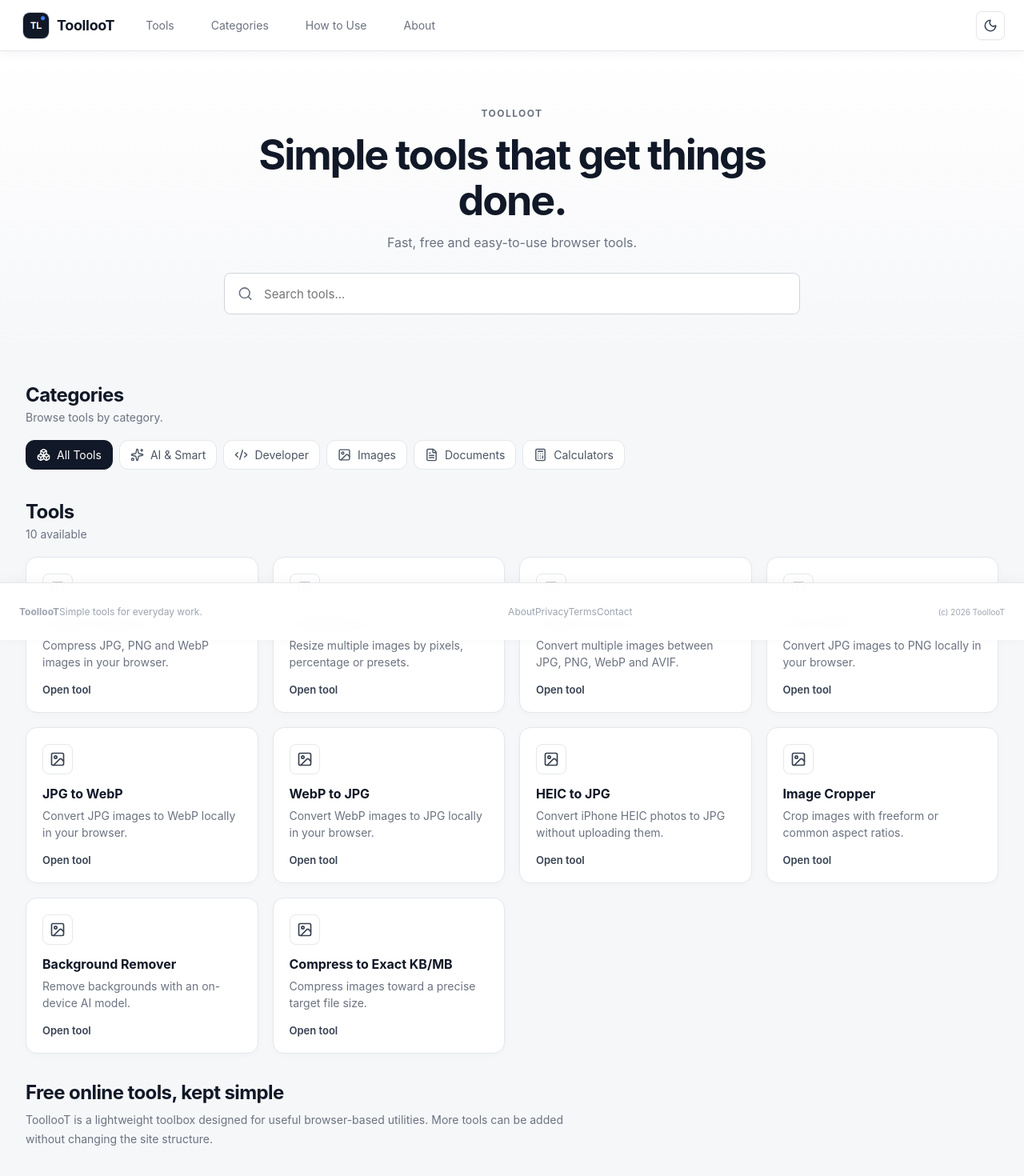
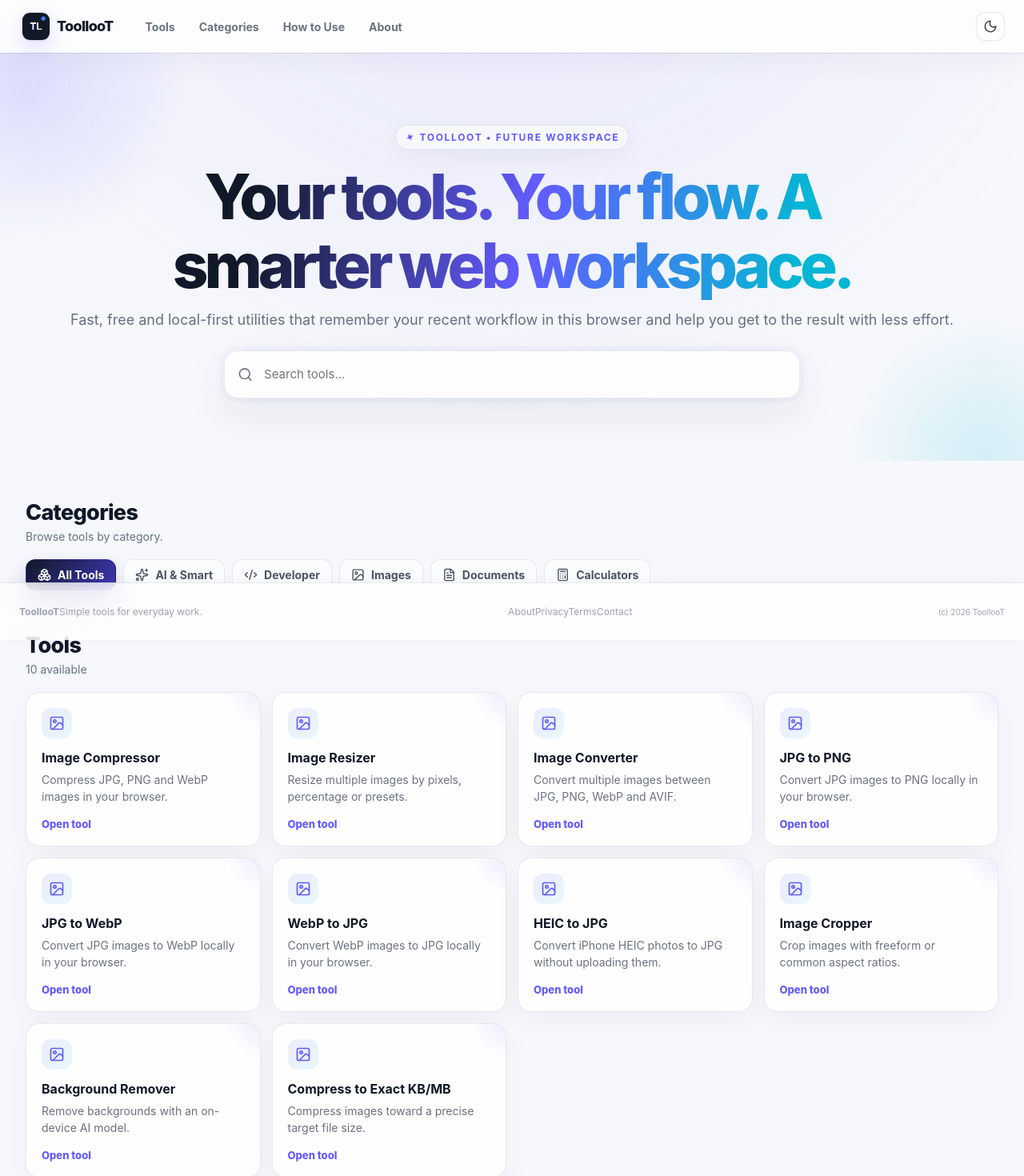
Before and after one commit to wpguidexpro-hub/toolloot, a React (Vite) app: page / in a window 1280 px wide. Shown: the top 1470 px of the page at 80% size. Built offline with nearby package versions, Linux system fonts and the light colour scheme.

Commit message:
feat: rebuild ToollooT future AI workspace UI

```diff
--- /dev/null
+++ b/src/future-ui.css
@@ -0,0 +1,26 @@
+/* ToollooT Future UI — futuristic AI utility workspace */
+:root{--future-bg:#f6f8fc;--future-card:rgba(255,255,255,.82);--future-line:rgba(15,23,42,.09);--future-text:#101828;--future-muted:#667085;--future-accent:#635bff;--future-cyan:#06b6d4;--future-glow:rgba(99,91,255,.22)}
+.app{background:radial-gradient(circle at 50% -20%,rgba(99,91,255,.12),transparent 38%),var(--future-bg)!important;color:var(--future-text)}
+.header{height:66px!important;border:0!important;background:rgba(255,255,255,.72)!important;backdrop-filter:blur(22px)!important;box-shadow:0 1px 0 var(--future-line),0 10px 35px rgba(15,23,42,.04)!important}
+.brand{font-weight:850;letter-spacing:-.04em}.brandIcon{border:0!important;box-shadow:0 0 0 1px var(--future-line),0 8px 24px var(--future-glow)}
+.nav{gap:6px!important}.nav a{padding:9px 12px;border-radius:10px;font-weight:650;transition:.2s}.nav a:hover{background:rgba(99,91,255,.08)!important;color:var(--future-accent)!important}
+.headerActions{gap:7px}.iconButton,.installButton{border-color:var(--future-line)!important;background:rgba(255,255,255,.62)!important;border-radius:11px!important;transition:.2s}.iconButton:hover,.installButton:hover{transform:translateY(-1px);box-shadow:0 8px 22px rgba(15,23,42,.08)}
+.hero{position:relative;overflow:hidden;border:0!important;background:transparent!important}.hero:before,.hero:after{content:"";position:absolute;border-radius:50%;filter:blur(2px);pointer-events:none}.hero:before{width:420px;height:420px;left:-180px;top:-170px;background:radial-gradient(circle,rgba(99,91,255,.16),transparent 68%)}.hero:after{width:360px;height:360px;right:-130px;bottom:-170px;background:radial-gradient(circle,rgba(6,182,212,.14),transparent 68%)}
+.heroInner{padding:92px 24px 78px!important;position:relative;z-index:1}.eyebrow{display:inline-flex;align-items:center;gap:7px;padding:7px 11px;border:1px solid var(--future-line);border-radius:999px;background:rgba(255,255,255,.55);box-shadow:0 8px 30px rgba(15,23,42,.05);color:var(--future-accent);letter-spacing:.14em}
+.eyebrow:before{content:"✦";animation:futureSpin 4s linear infinite}.hero h1{font-size:clamp(42px,7vw,78px)!important;max-width:920px!important;font-weight:850;letter-spacing:-.065em!important;background:linear-gradient(100deg,#111827 15%,#635bff 52%,#06b6d4 88%);-webkit-background-clip:text;background-clip:text;color:transparent}.hero p{font-size:18px!important;color:var(--future-muted)!important}
+.searchBox{height:60px!important;width:min(720px,100%)!important;border:1px solid var(--future-line)!important;border-radius:17px!important;background:rgba(255,255,255,.78)!important;box-shadow:0 18px 55px rgba(15,23,42,.08),0 0 0 5px rgba(99,91,255,.035);transition:.2s}.searchBox:focus-within{border-color:rgba(99,91,255,.42)!important;box-shadow:0 18px 55px rgba(15,23,42,.11),0 0 0 6px rgba(99,91,255,.08)}
+.section{padding-top:48px!important}.sectionHead h2,.about h2{font-size:27px!important;font-weight:800}.sectionHead p{color:var(--future-muted)}
+.categoryRow{gap:9px}.category{border-color:var(--future-line)!important;background:rgba(255,255,255,.6)!important;border-radius:12px!important;padding:10px 14px!important;font-weight:700;transition:.2s}.category:hover{transform:translateY(-1px);box-shadow:0 8px 22px rgba(15,23,42,.06)}.category.active{background:linear-gradient(135deg,#111827,#4038b8)!important;border-color:transparent!important;box-shadow:0 10px 25px rgba(63,56,180,.2)}
+.toolGrid{grid-template-columns:repeat(4,minmax(0,1fr))!important;gap:14px}.toolCard{position:relative;overflow:hidden;border:1px solid var(--future-line)!important;border-radius:17px!important;padding:19px!important;background:var(--future-card)!important;backdrop-filter:blur(15px);box-shadow:0 10px 35px rgba(15,23,42,.045);transition:transform .2s,box-shadow .2s,border-color .2s}.toolCard:after{content:"";position:absolute;width:110px;height:110px;right:-65px;top:-65px;border-radius:50%;background:radial-gradient(circle,rgba(99,91,255,.14),transparent 70%);transition:.25s}.toolCard:hover{transform:translateY(-4px);border-color:rgba(99,91,255,.3)!important;box-shadow:0 18px 45px rgba(15,23,42,.10)}.toolCard:hover:after{transform:scale(1.5)}
+.toolIcon{border:0!important;background:linear-gradient(135deg,rgba(99,91,255,.11),rgba(6,182,212,.09));color:var(--future-accent)!important;border-radius:12px!important}.toolLink{color:var(--future-accent)!important;font-weight:800}
+.toolPage{background:transparent!important}.toolPageInner{padding-top:28px!important}.backLink{color:var(--future-muted)!important}.toolTitle{align-items:center}.toolTitle h1{font-weight:850;letter-spacing:-.045em}.toolTitle p{color:var(--future-muted)}
+.staticPage{background:transparent!important}.pageIcon{border:0!important;background:linear-gradient(135deg,rgba(99,91,255,.12),rgba(6,182,212,.10));box-shadow:0 10px 30px rgba(15,23,42,.06)}.pageContent{max-width:1050px!important}.pageCards{grid-template-columns:repeat(3,minmax(0,1fr))!important}.infoCard,.guideSection,.guideSteps>div{border-color:var(--future-line)!important;border-radius:17px!important;background:var(--future-card)!important;box-shadow:0 10px 30px rgba(15,23,42,.04);transition:.2s}.infoCard:hover{transform:translateY(-3px);box-shadow:0 15px 35px rgba(15,23,42,.08);border-color:rgba(99,91,255,.24)!important}.infoCard svg{color:var(--future-accent)}
+footer{border:0!important;background:rgba(255,255,255,.72)!important;backdrop-filter:blur(18px)!important}.footerInner{border-top:1px solid var(--future-line)}
+/* AI status language */
+.aiCompressorControls,.compressWorkspace,.sourcePicker,.imageToolShell{border-color:var(--future-line)!important}.compressWorkspace{box-shadow:0 18px 60px rgba(15,23,42,.08)!important;border-radius:18px!important}.sourcePicker{border-radius:18px!important;background:rgba(255,255,255,.72)!important;box-shadow:0 15px 45px rgba(15,23,42,.06)}
+.primaryButton,.downloadButton{background:linear-gradient(135deg,#111827,#4f46e5)!important;border:0!important;box-shadow:0 10px 25px rgba(79,70,229,.2);transition:.2s}.primaryButton:hover,.downloadButton:hover{transform:translateY(-2px);box-shadow:0 15px 32px rgba(79,70,229,.27)}
+@keyframes futureSpin{to{transform:rotate(360deg)}}
+@media(max-width:900px){.toolGrid{grid-template-columns:repeat(2,minmax(0,1fr))!important}.pageCards{grid-template-columns:repeat(2,minmax(0,1fr))!important}}
+@media(max-width:760px){.header{height:58px!important}.heroInner{padding:64px 16px 54px!important}.hero h1{font-size:42px!important}.hero p{font-size:15px!important}.searchBox{height:54px!important}.section{padding-top:34px!important}.toolGrid,.pageCards{grid-template-columns:1fr!important}.toolCard{padding:16px!important}.mobileBottomNav{background:rgba(255,255,255,.9)!important;backdrop-filter:blur(20px)!important;border-color:var(--future-line)!important}.mobileBottomNav a{font-weight:750}}
+.dark{--future-bg:#070a12;--future-card:rgba(17,22,34,.78);--future-line:rgba(255,255,255,.10);--future-text:#f4f7fb;--future-muted:#98a2b3;--future-accent:#9b8cff}.dark .hero h1{background:linear-gradient(100deg,#fff 10%,#a99dff 55%,#67e8f9 90%);-webkit-background-clip:text;background-clip:text;color:transparent}.dark .header,.dark footer{background:rgba(7,10,18,.72)!important}.dark .iconButton,.dark .installButton,.dark .searchBox,.dark .category{background:rgba(17,22,34,.72)!important}.dark .toolCard,.dark .infoCard,.dark .guideSection,.dark .guideSteps>div,.dark .sourcePicker{background:rgba(17,22,34,.78)!important}.dark .nav a:hover{background:rgba(155,140,255,.10)!important;color:#c5bbff!important}
+@media(prefers-reduced-motion:reduce){*,*:before,*:after{animation:none!important;transition:none!important}}
--- a/src/main.jsx
+++ b/src/main.jsx
@@ -13,6 +13,7 @@ import "./styles.css";
 import "./styles.mobile-shell.css";
 import "./generation.css";
 import "./ai-minimal.css";
+import "./future-ui.css";
 import "./components/CompressorGuide.css";
 import { imageToolMeta, ImageBatchTool, ExactSizeCompressor, ImageToolGuide } from "./imageTools.jsx";
 import { ChooseImage } from "./components/ChooseImage.jsx";
@@ -141,8 +142,8 @@ function Home() {
   return <Layout><Seo title="ToollooT - Free Online Tools" description="ToollooT provides simple, fast and free online tools for images, documents, developers and everyday work."/>
     <main>
       <section className="hero"><div className="container heroInner">
-        <div className="eyebrow">TOOLLOOT</div><h1>Simple tools that get things done.</h1>
-        <p>Fast, free and easy-to-use browser tools.</p>
+        <div className="eyebrow">TOOLLOOT • FUTURE WORKSPACE</div><h1>Your tools. Your flow. A smarter web workspace.</h1>
+        <p>Fast, free and local-first utilities that remember your recent workflow in this browser and help you get to the result with less effort.</p>
         <label className="searchBox"><Search size={20}/><input value={query} onChange={e=>setQuery(e.target.value)} placeholder="Search tools..." aria-label="Search tools"/></label>
       </div></section>
       {recentTools.length>0&&<section className="container section recentSection"><div className="sectionHead"><div><h2>Recently used</h2><p>Your recent tools are stored only in this browser.</p></div></div><div className="toolGrid">{recentTools.map(t=><ToolCard tool={t} key={t.id}/>)}</div></section>}
@@ -152,8 +153,9 @@ function Home() {
       <section className="container section" id="tools"><div className="sectionHead"><div><h2>Tools</h2><p>{filtered.length} available</p></div></div>
         <div className="toolGrid">{filtered.map(t=><ToolCard tool={t} key={t.id}/>)}</div>
       </section>
-      <section className="container section about"><h2>Free online tools, kept simple</h2>
-        <p>ToollooT is a lightweight toolbox designed for useful browser-based utilities. More tools can be added without changing the site structure.</p>
+      <section className="container section about"><h2>Built around the way you work</h2>
+        <p>ToollooT turns repetitive web tasks into focused mini-workspaces. Recent tools, local preferences and in-progress browser sessions can stay on this device so you can continue without starting from zero.</p>
+        <div className="aboutGrid"><div><strong>⚡ Instant</strong><span>Open a tool, bring in your files and get straight to the useful controls.</span></div><div><strong>🧠 Context-aware</strong><span>Each workspace exposes the settings that matter instead of overwhelming you.</span></div><div><strong>🔒 Local-first</strong><span>Browser processing is used wherever practical, keeping files on your device.</span></div></div>
       </section>
     </main>
   </Layout>;
```
Also changed, not shown: 1 other file (tests, documents, lock files or other folders).
